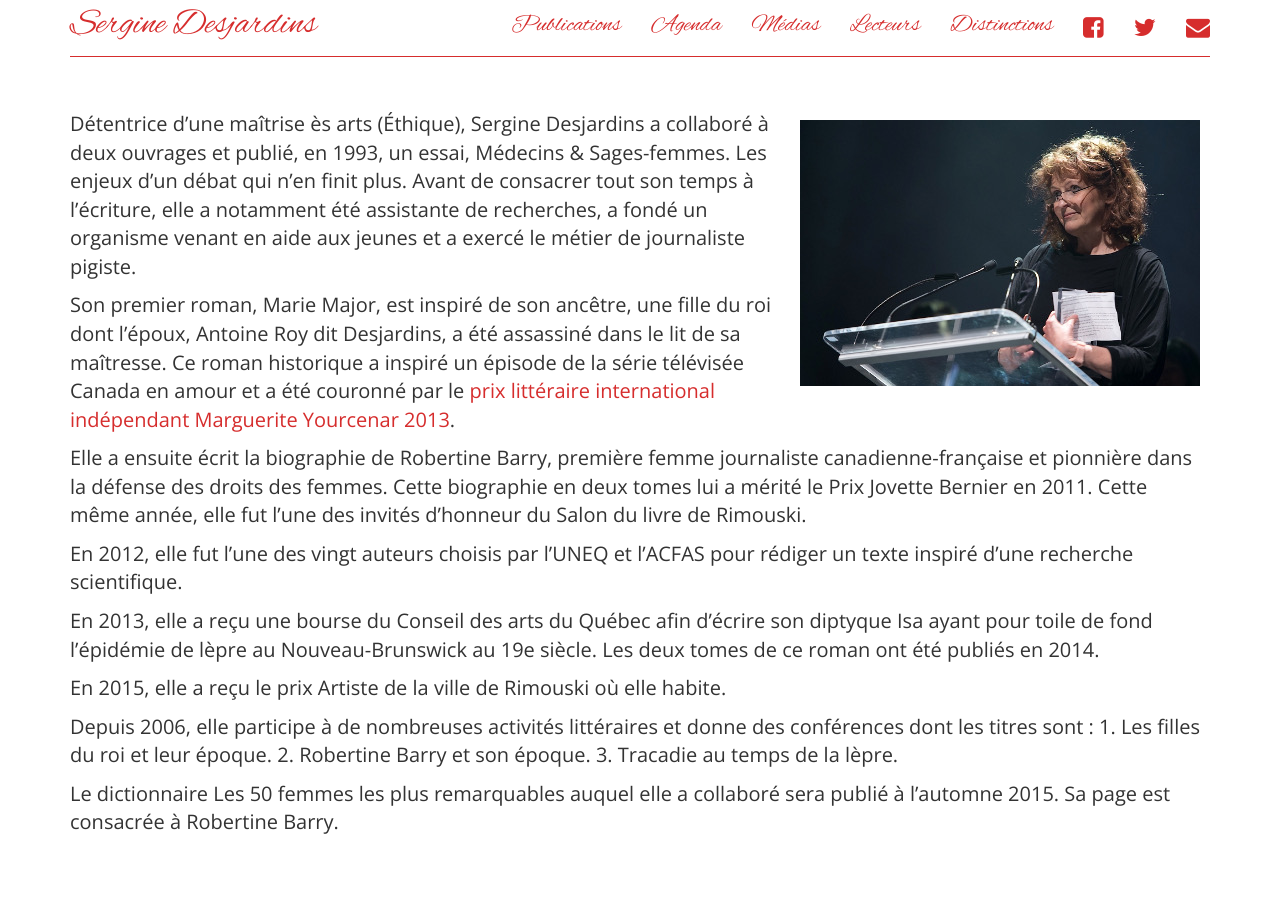
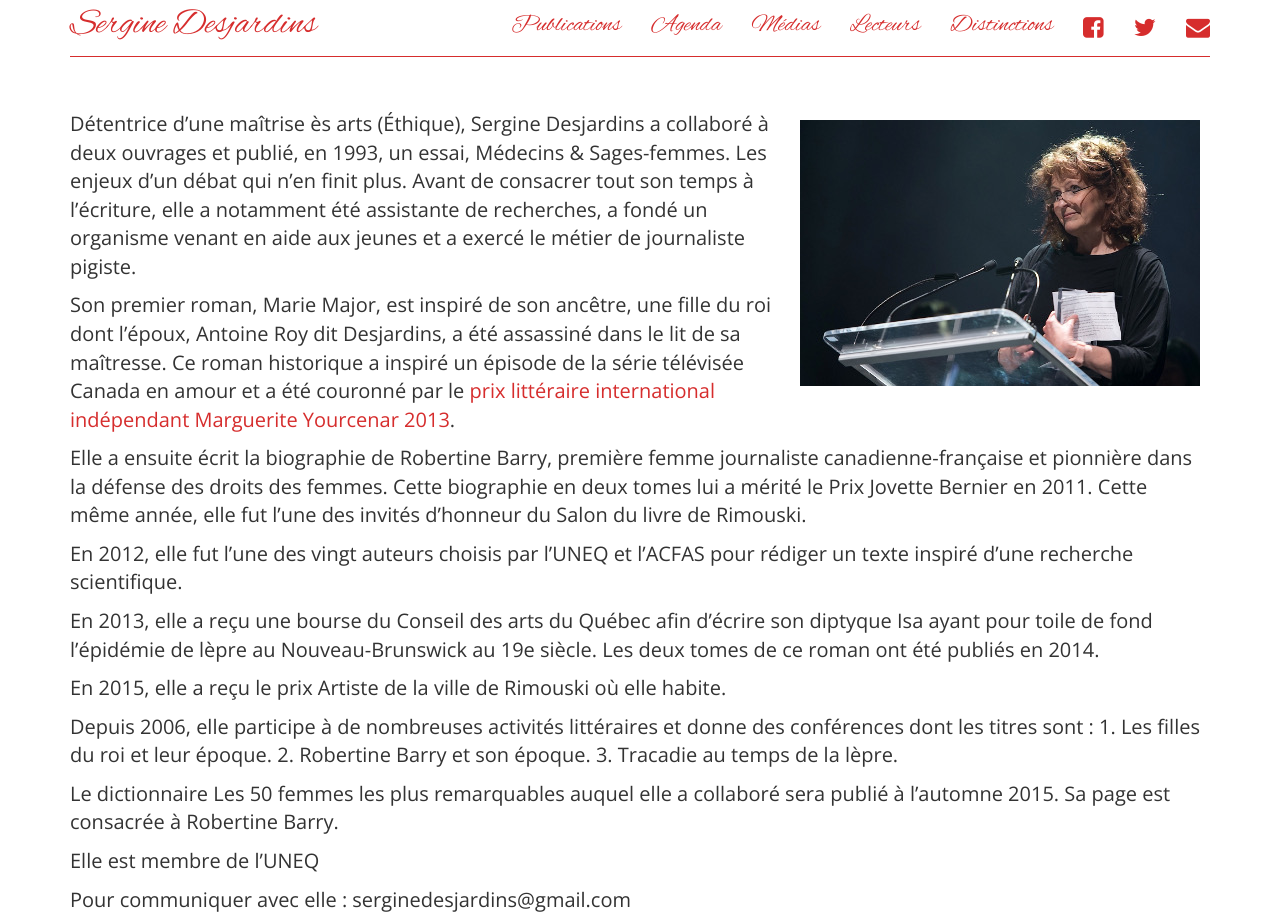
Before and after one commit to serginedesjardins/serginedesjardins.github.io, a Jekyll site: the page built from index.md, in a window 1280 px wide and 924 px high. Built offline with Jekyll 4.4.1, drawn with Linux system fonts in a browser that asks for light colours; nearby versions of some CDN libraries.

Commit message:
Update index.md

```diff
--- a/index.md
+++ b/index.md
@@ -21,3 +21,7 @@ En 2015, elle a reçu le prix Artiste de la ville de Rimouski où elle habite.
 Depuis 2006, elle participe à de nombreuses activités littéraires et donne des conférences dont les titres sont : 1. Les filles du roi et leur époque. 2. Robertine Barry et son époque. 3. Tracadie au temps de la lèpre.
 
 Le dictionnaire Les 50 femmes les plus remarquables auquel elle a collaboré sera publié à l’automne 2015. Sa page est consacrée à Robertine Barry.
+
+Elle est membre de l'UNEQ
+
+Pour communiquer avec elle : serginedesjardins@gmail.com
```
